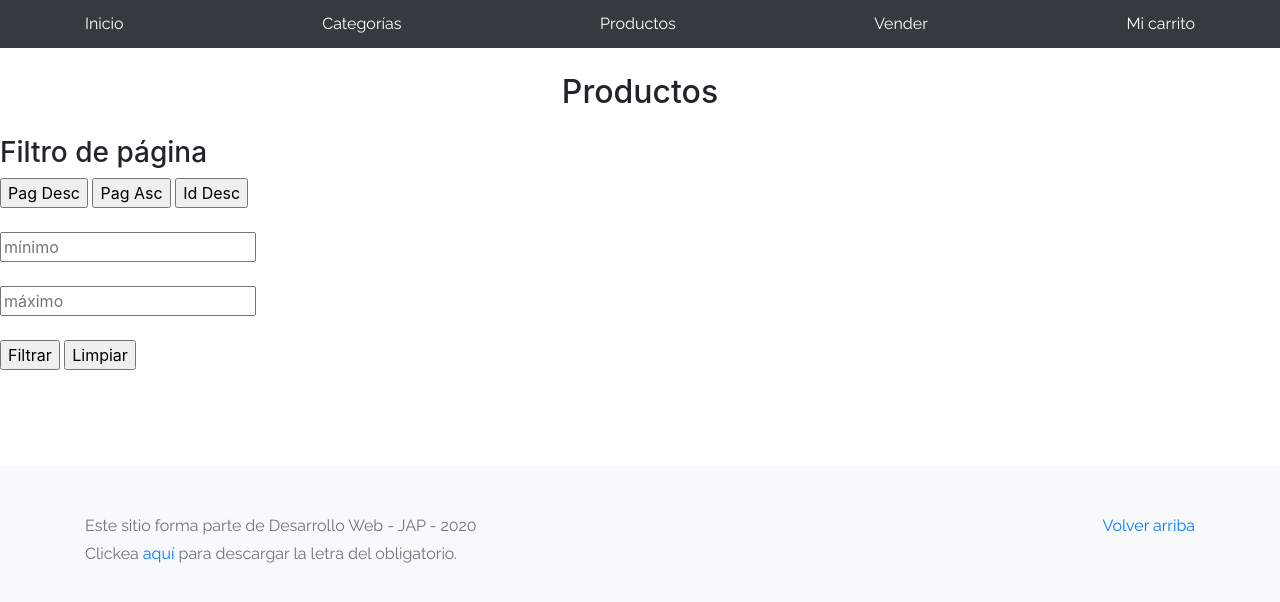
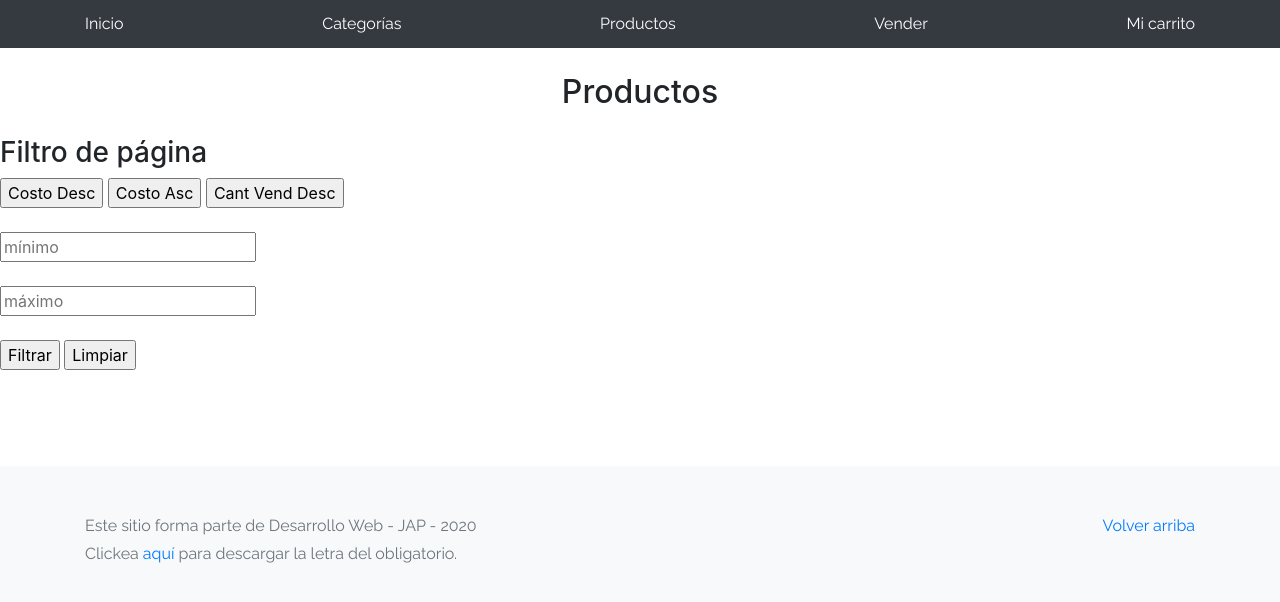
Before and after one commit to OmarMontoya/repo_JAP_2020, a plain HTML site: page products.html in a window 1280 px wide. Drawn offline with Linux system fonts and the light colour scheme; no server answers.

Commit message:
cambios
nombre de botones de filtrado

```diff
--- a/products.html
+++ b/products.html
@@ -31,9 +31,9 @@
     <div class="filtro">
       <h3>Filtro de página</h3>
 
-      <input type="button" id="Pag-Desc" class="btn-filter" value="Pag Desc">
-      <input type="button" id="Pag-Asc" class="btn-filter" value="Pag Asc">
-      <input type="button" id="Id-Desc" class="btn-filter" value="Id Desc"> <br><br>
+      <input type="button" id="Pag-Desc" class="btn-filter" value="Costo Desc">
+      <input type="button" id="Pag-Asc" class="btn-filter" value="Costo Asc">
+      <input type="button" id="Id-Desc" class="btn-filter" value="Cant Vend Desc"> <br><br>
       <input id="minimo" type="number" placeholder="mínimo" /><br /><br />
       <input id="maximo" type="number" placeholder="máximo" /><br /><br />
       <input id="filtrar" type="button" value="Filtrar" />
```
